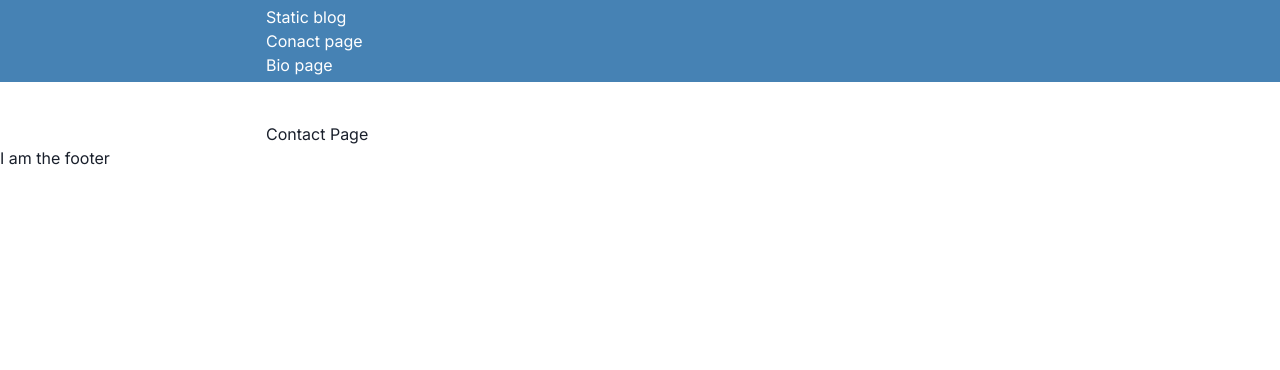
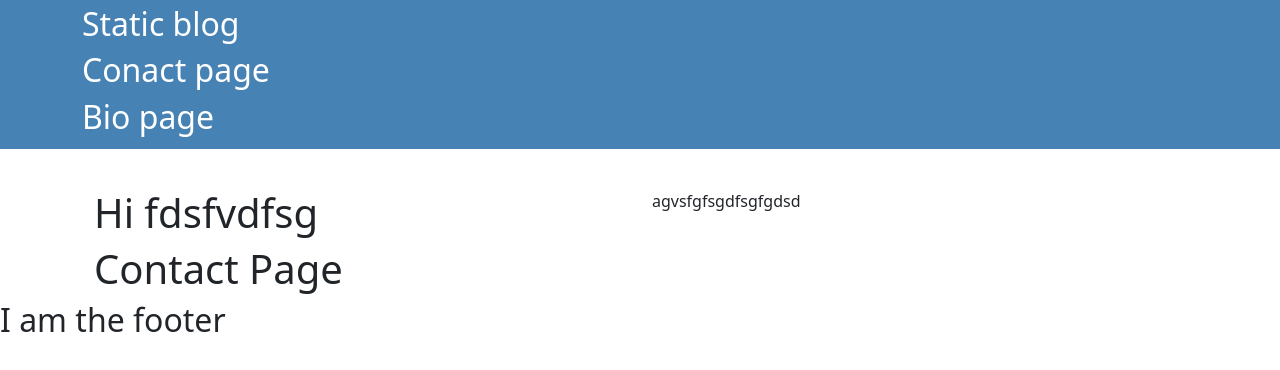
Before and after one commit to sthompson232/next-static, a Next.js app: page /contact in a window 1280 px wide. Shown: the top 370 px of the page. Built offline with nearby package versions, Linux system fonts and the light colour scheme.

Commit message:
changed packages used

```diff
--- a/components/Post.jsx
+++ b/components/Post.jsx
@@ -1,5 +1,4 @@
 import Link from 'next/link'
-import { Button } from "@chakra-ui/react"
 
 export default function Post({ post }) {
     return (
@@ -9,9 +8,7 @@ export default function Post({ post }) {
             <h3>{post.frontmatter.title}</h3>
             <p>{post.frontmatter.excerpt}</p>
             <Link href={`/blog/${post.slug}`} style={{ textDecoration: 'none' }}>
-                <Button>
                         Read More
-                </Button>
             </Link>
         </div>
     )
--- a/pages/_app.jsx
+++ b/pages/_app.jsx
@@ -1,9 +1,8 @@
 import Head from 'next/head'
 import Navbar from '../components/Navbar'
-import '../styles/globals.scss'
-import { ChakraProvider, ThemeProvider } from '@chakra-ui/react'
-import theme from '../styles/theme'
+import '../styles/main.scss'
 import Footer from '../components/Footer'
+import { AnimatePresence } from 'framer-motion'
 
 function MyApp({ Component, pageProps }) {
   return (
@@ -20,15 +19,13 @@ function MyApp({ Component, pageProps }) {
       <link rel="preconnect" href="https://fonts.gstatic.com" crossOrigin />
       <link href="https://fonts.googleapis.com/css2?family=Inter:wght@100;200;300;400;500;600;700;800;900&display=swap" rel="stylesheet" />
     </Head>
-    <Navbar />
-    <div className="container">
-      <ChakraProvider>
-        <ThemeProvider theme={theme}>
+    <AnimatePresence exitBeforeEnter>
+      <Navbar />
+        <div className="container">
           <Component {...pageProps} />
-        </ThemeProvider>
-      </ChakraProvider>
-    </div>
-    <Footer />
+        </div>
+      <Footer />
+    </AnimatePresence>
     </>
   )
 }
--- a/pages/contact.jsx
+++ b/pages/contact.jsx
@@ -2,7 +2,15 @@ import React from 'react'
 
 const contact = () => {
     return (
-        <div>
+        <div className="container">
+            <div className="row">
+                <div className="col-md-6">
+                    <h1>Hi fdsfvdfsg</h1>
+                </div>
+                <div className="col-md-6">
+                    agvsfgfsgdfsgfgdsd
+                </div>
+            </div>
             <h1>Contact Page</h1>
         </div>
     )
--- a/styles/globals.scss
+++ b/styles/main.scss
@@ -117,3 +117,5 @@ ol {
     grid-template-columns: 1fr;
   }
 }
+
+@import "../node_modules/bootstrap/scss/bootstrap";
--- a/styles/theme.js
+++ /dev/null
@@ -1,18 +0,0 @@
-import { extendTheme } from '@chakra-ui/react'
-
-const theme = extendTheme({
-    fonts: {
-      heading: "Inter",
-      body: "Inter",
-    },
-    colors: {
-        primary: {
-            100: "#ff0000"
-        },
-        secondary: {
-            100: "#00ff00"
-        }
-    },
-})
-
-export default theme
```
Also changed, not shown: package.json (+4 -5 lines), pages/index.jsx (+10 -7 lines), 2 other files (tests, documents, lock files or other folders).
